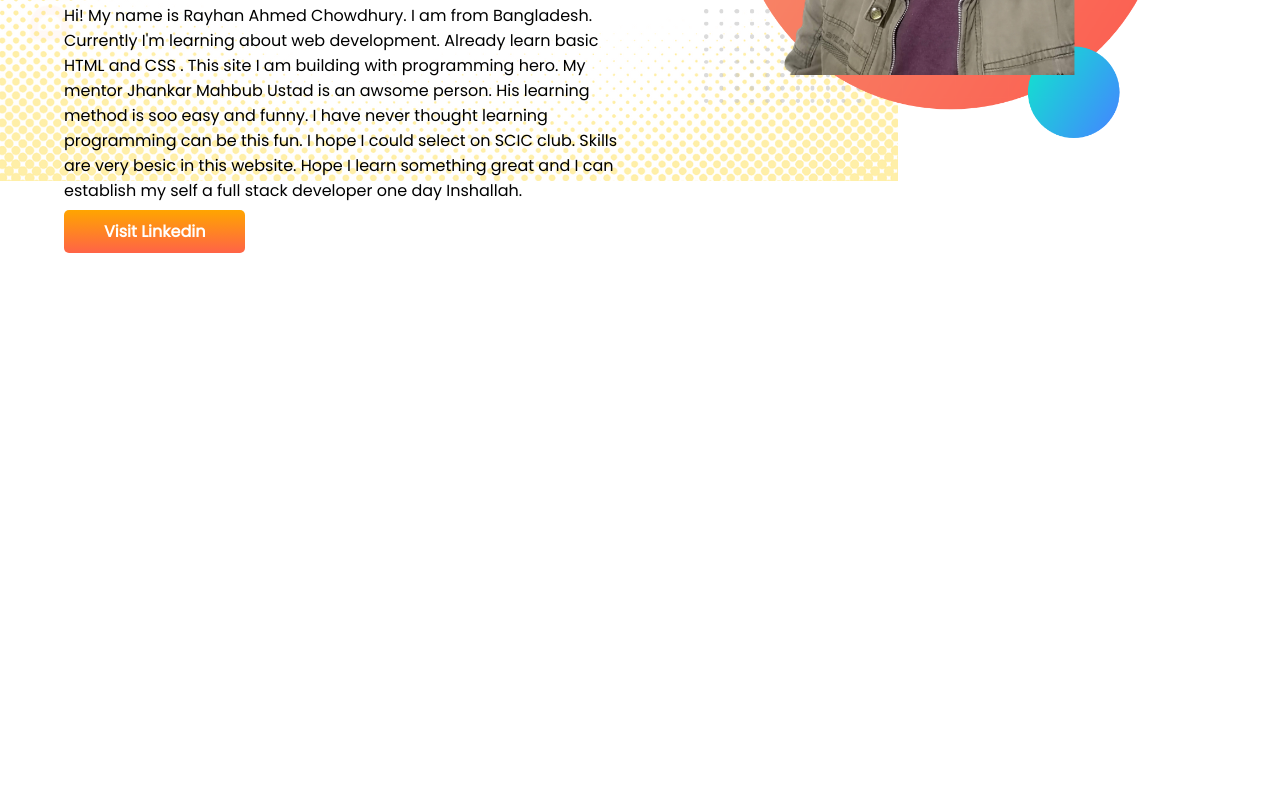
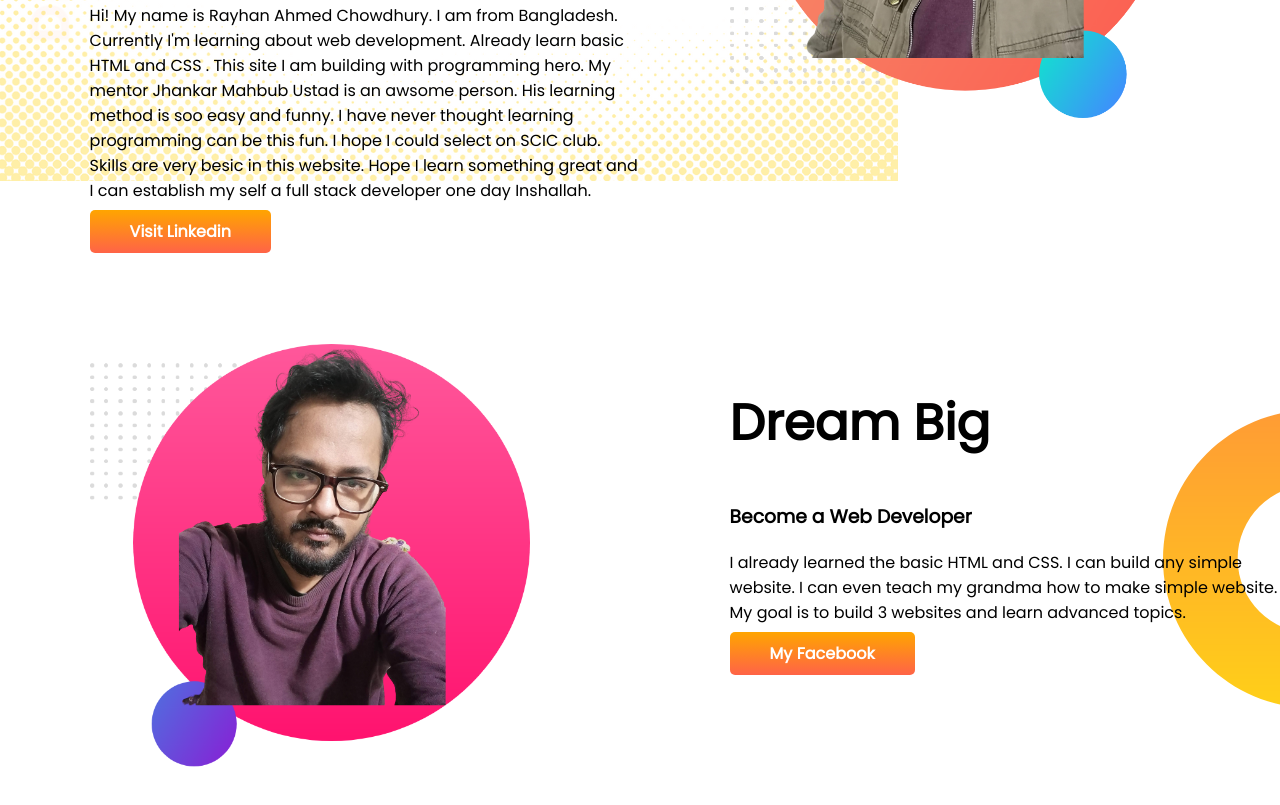
Before and after one commit to rayhan3030/developer-portfolio, a plain HTML site: page index.html in a window 1280 px wide. Shown: the part 319-1124 px from the top of the page. Before the commit the page ends 800 px from the top, so only its background shows below. Drawn offline with Linux system fonts and the light colour scheme.

Commit message:
updated middle section

```diff
--- a/index.html
+++ b/index.html
@@ -33,6 +33,21 @@
         <div class="half-width">
             <img src="images/my-bg.png" alt="My first bubble photo">
         </div>
+
+
+    </section>
+    <section class="dream-big">
+        <div class="half-width">
+            <img src="images/my-bg2.png" alt="second bubble image">
+        </div>
+        <div class="half-width">
+            <h1>Dream Big</h1>
+            <h3>Become a Web Developer</h3>
+            <p id="p2">I already learned the basic HTML and CSS. I can build any simple website. I
+                can even teach my grandma how
+                to make simple website. My goal is to build 3 websites and learn advanced topics.</p>
+            <a class="link-button" target="_blank" href="https://www.facebook.com/rayhan.3300">My Facebook</a>
+        </div>
     </section>
 </body>
 
--- a/style.css
+++ b/style.css
@@ -13,11 +13,12 @@ h1 {
 
 section {
     display: flex;
+    margin-bottom: 100px;
 }
 
 .half-width {
     width: 50%;
-    padding-left: 5%;
+    padding-left: 7%;
 }
 
 .half-width img {
@@ -38,3 +39,9 @@ section {
     background-repeat: no-repeat;
 
 }
+
+.dream-big {
+    background-image: url(images/dream-bg.png);
+    background-repeat: no-repeat;
+    background-position: right;
+}
```
